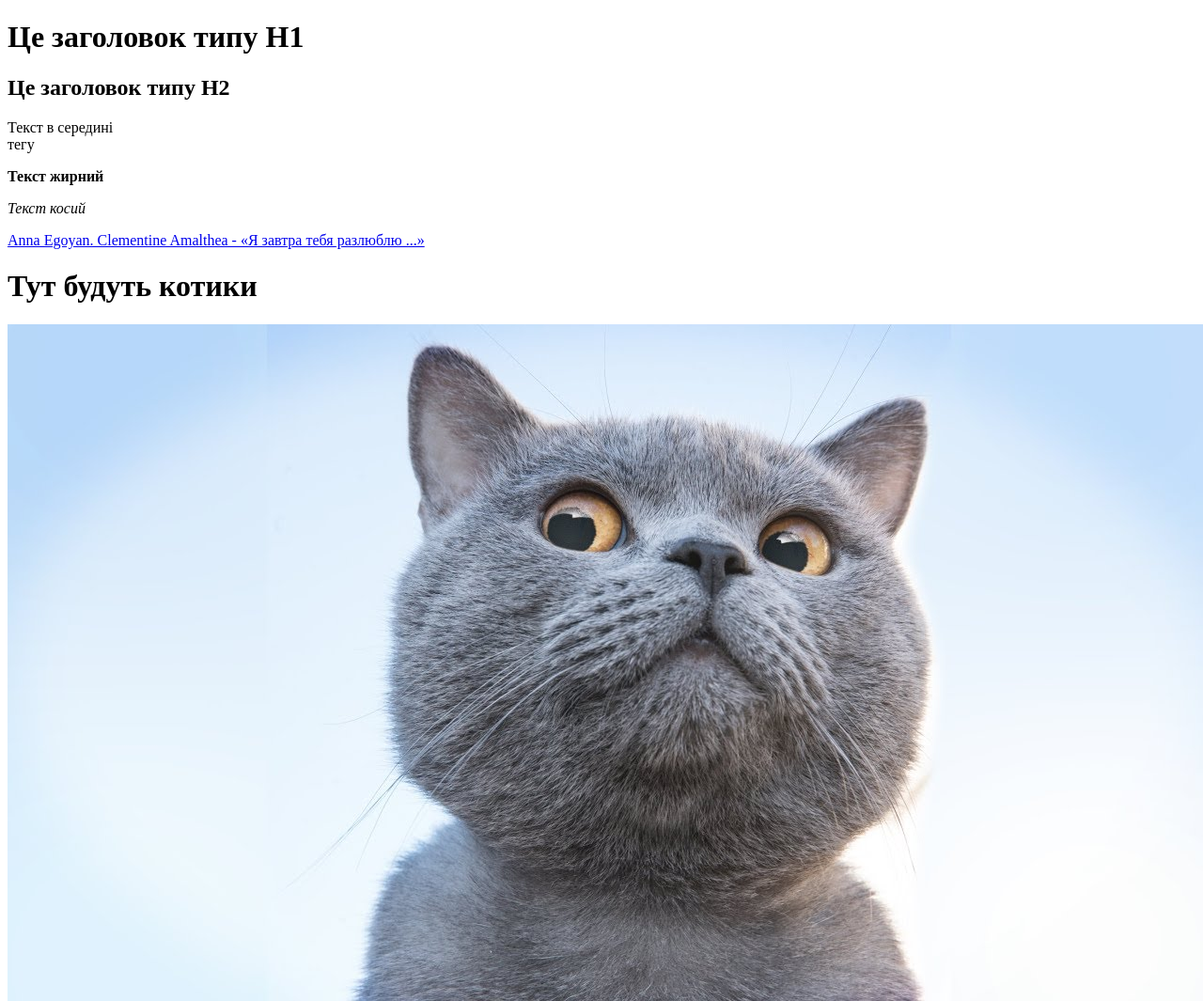
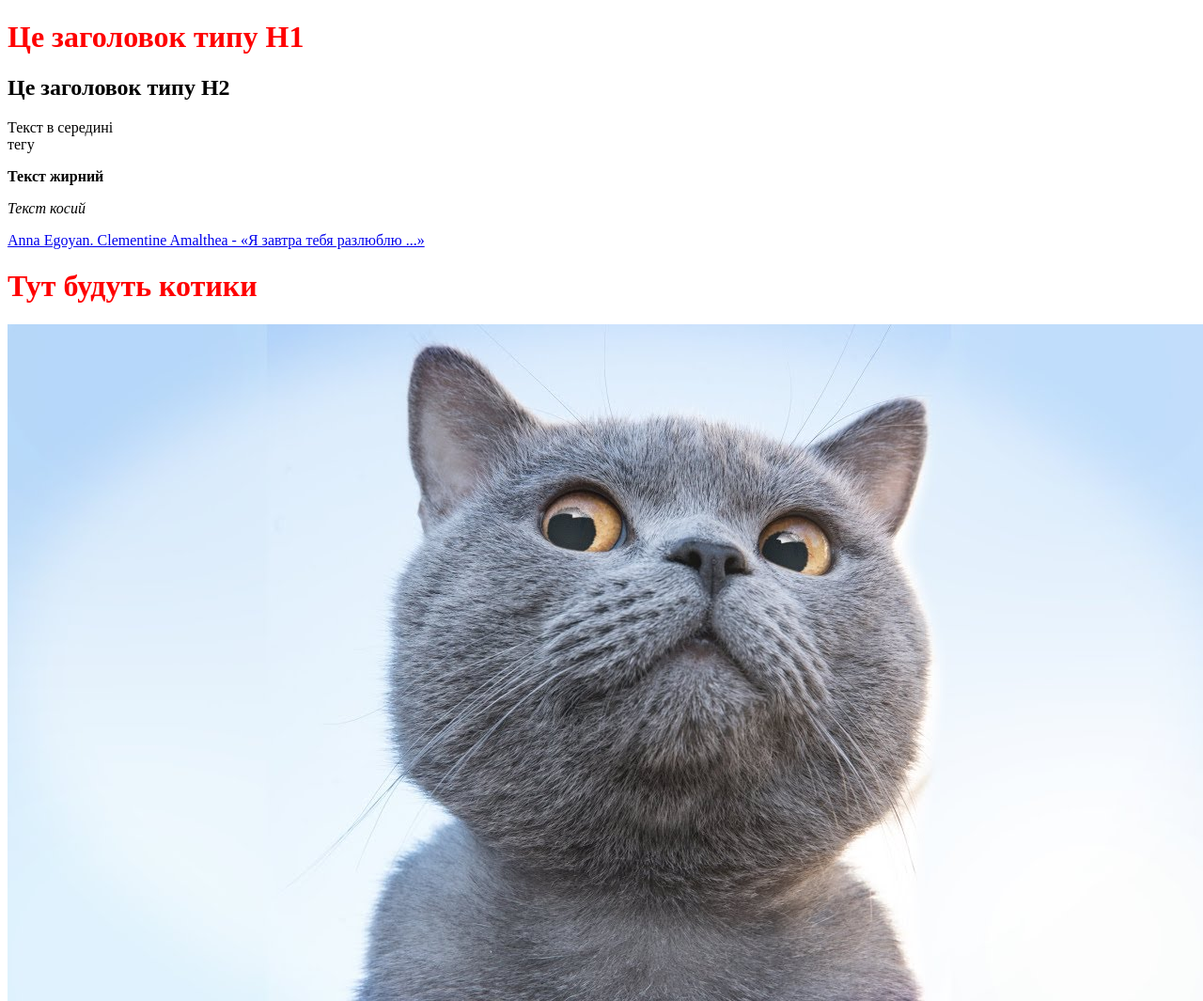
Before and after one commit to vardzalstepan/hello-Cat, a plain HTML site: page index.html in a window 1280 px wide. Shown: the whole page at 94% size. Drawn offline with Linux system fonts and the light colour scheme.

Commit message:
css file added

```diff
--- /dev/null
+++ b/css/index.css
@@ -0,0 +1,3 @@
+h1{
+color: red;
+}
--- a/index.html
+++ b/index.html
@@ -4,6 +4,7 @@
 	<title>Привіт світ</title>
 	<meta charset="utf-8">
 	<meta name="description" content="Цей сайт допомагає створювати нові сайти">
+	<link rel="stylesheet" href="/css/index.css">
 </head>
 <body>
 	<H1> Це заголовок типу Н1 </H1>
```
